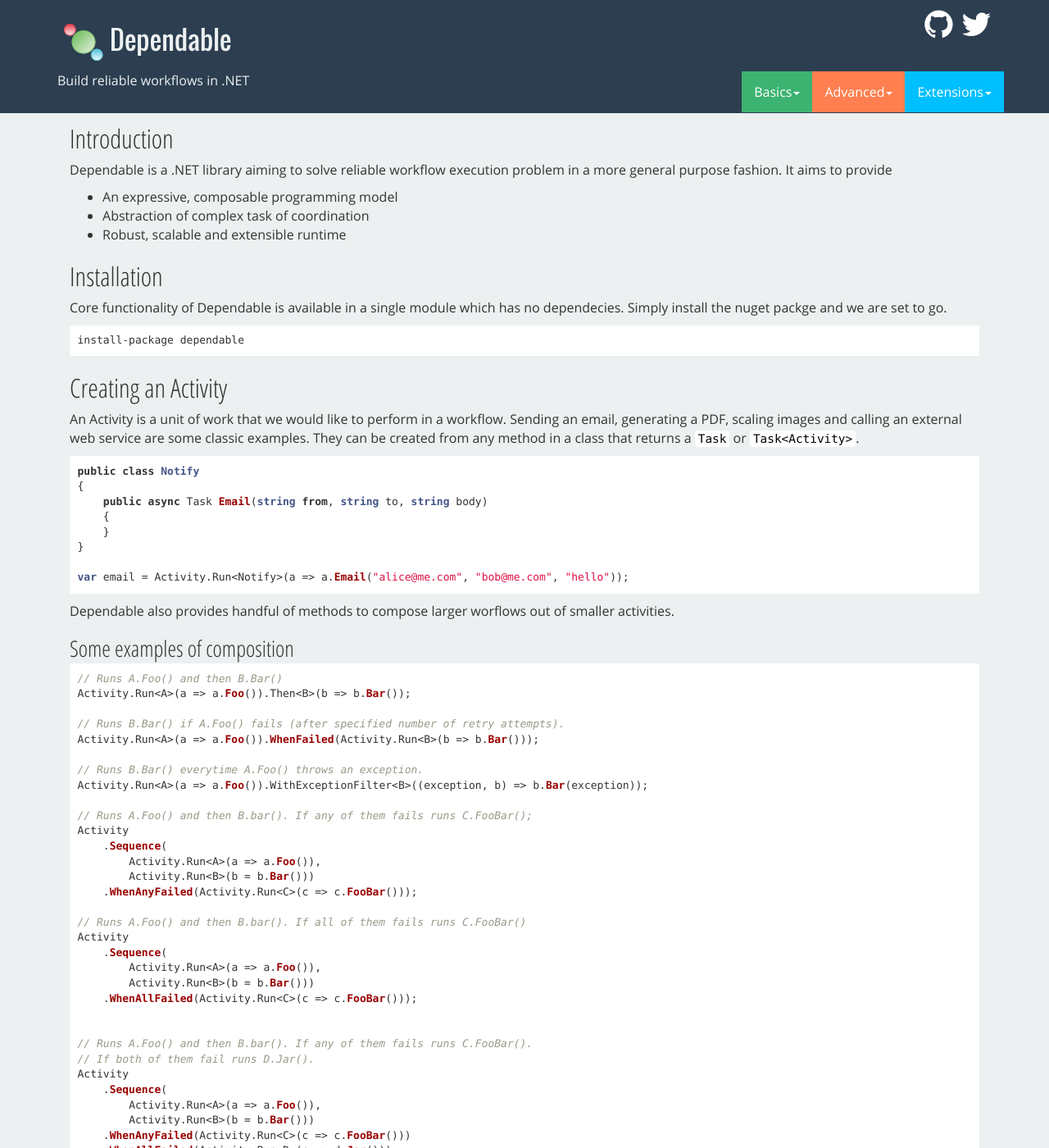
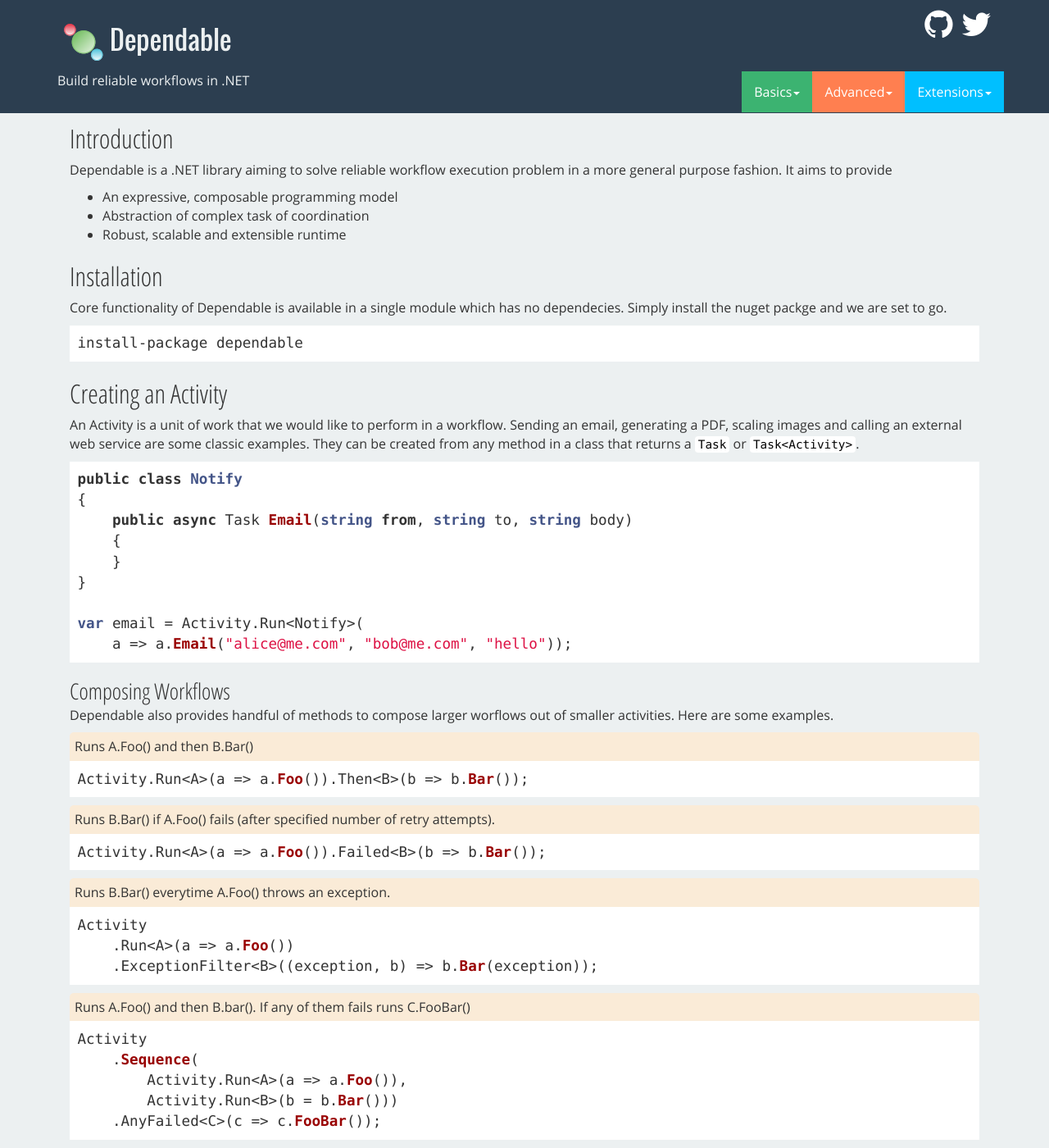
Before and after one commit to GeeksDiary/Molecules, a Jekyll site: the page built from index.html, in a window 1280 px wide and 1400 px high. Shown: the whole window at 82% size. Built offline with Jekyll 4.4.1, drawn with Linux system fonts in a browser that asks for light colours; Markdown is read by kramdown in place of the engine named in the settings; comment, search, counter and statistics services are not loaded; some of the changed text lies outside the part shown.

Commit message:
Updated documentation.

````diff
--- a/_includes/basics.md
+++ b/_includes/basics.md
@@ -21,68 +21,94 @@
     }
 }
 
-var email = Activity.Run<Notify>(a => a.Email("alice@me.com", "bob@me.com", "hello"));
+var email = Activity.Run<Notify>(
+    a => a.Email("alice@me.com", "bob@me.com", "hello"));
 ```
+### Composing Workflows
+Dependable also provides handful of methods to compose larger worflows out of smaller activities. Here are some examples.
 
-Dependable also provides handful of methods to compose larger worflows out of smaller activities.
-
-### Some examples of composition
+<div class="example-caption">
+    Runs A.Foo() and then B.Bar()
+</div>
 ```csharp
-// Runs A.Foo() and then B.Bar()
 Activity.Run<A>(a => a.Foo()).Then<B>(b => b.Bar());
-
-// Runs B.Bar() if A.Foo() fails (after specified number of retry attempts).
-Activity.Run<A>(a => a.Foo()).WhenFailed(Activity.Run<B>(b => b.Bar()));
-
-// Runs B.Bar() everytime A.Foo() throws an exception.
-Activity.Run<A>(a => a.Foo()).WithExceptionFilter<B>((exception, b) => b.Bar(exception));
-
-// Runs A.Foo() and then B.bar(). If any of them fails runs C.FooBar();
+```
+<div class="example-caption">
+    Runs B.Bar() if A.Foo() fails (after specified number of retry attempts).
+</div>
+```csharp
+Activity.Run<A>(a => a.Foo()).Failed<B>(b => b.Bar());
+```
+<div class="example-caption">
+    Runs B.Bar() everytime A.Foo() throws an exception.
+</div>
+```csharp
+Activity
+    .Run<A>(a => a.Foo())
+    .ExceptionFilter<B>((exception, b) => b.Bar(exception));
+```
+<div class="example-caption">
+    Runs A.Foo() and then B.bar(). If any of them fails runs C.FooBar()
+</div>
+```csharp
 Activity
     .Sequence(
         Activity.Run<A>(a => a.Foo()),
         Activity.Run<B>(b = b.Bar()))
-    .WhenAnyFailed(Activity.Run<C>(c => c.FooBar()));
-
-// Runs A.Foo() and then B.bar(). If all of them fails runs C.FooBar()
+    .AnyFailed<C>(c => c.FooBar());
+```
+<div class="example-caption">
+    Runs A.Foo() and then B.bar(). If all of them fails runs C.FooBar()
+</div>
+```csharp
 Activity
     .Sequence(
         Activity.Run<A>(a => a.Foo()),
         Activity.Run<B>(b = b.Bar()))
-    .WhenAllFailed(Activity.Run<C>(c => c.FooBar()));
-
-
-// Runs A.Foo() and then B.bar(). If any of them fails runs C.FooBar().
-// If both of them fail runs D.Jar().
+    .AllFailed<C>(c => c.FooBar());
+```
+<div class="example-caption">
+    Runs A.Foo() and then B.bar(). If any of them fails runs C.FooBar().
+    If both of them fail runs D.Jar().
+</div>
+```csharp
 Activity
     .Sequence(
         Activity.Run<A>(a => a.Foo()),
         Activity.Run<B>(b = b.Bar()))
-    .WhenAnyFailed(Activity.Run<C>(c => c.FooBar()))
-    .WhenAllFailed(Activity.Run<D>(c => d.Jar()));
-
-// Runs A.Foo() and then B.bar(). If any of them fails runs C.FooBar();
-// Otherwise runs D.Jar().
+    .AnyFailed<C>(c => c.FooBar())
+    .AllFailed<D>(d => d.Jar());
+```
+<div class="example-caption">
+    Runs A.Foo() and then B.bar(). If any of them fails runs C.FooBar();
+    Otherwise runs D.Jar().
+</div>
+```csharp
 Activity
     .Sequence(
         Activity.Run<A>(a => a.Foo()),
         Activity.Run<B>(b = b.Bar()))
-    .WhenAnyFailed(Activity.Run<C>(c => c.FooBar()))
+    .AnyFailed<C>(c => c.FooBar())
     .Then<D>(d => d.Jar());
-
-// Runs A.Foo() and then B.Bar(). When an exception is thrown from either of them
-// or any child activity they create, invoke C.Jar with exception details.
+```
+<div class="example-caption">
+    Runs A.Foo() and then B.Bar(). When an exception is thrown from either of them
+    or any child activity they create, invoke C.Jar with exception details.
+</div>
+```csharp
 Activity
     .Sequence(
         Activity.Run<A>(a => a.Foo()),
         Activity.Run<B>(b = b.Bar()))
     .WithExceptionFilter<C>((exception, c) => c.Jar(exception));
-
-// Alternatively use Activity.Parallel instead of Activity.Sequence
-// run specified activites in parallel.
-
-// Runs A.Foo and B.Bar() in parallel. When both of them are complete
-// runs D.Jar().
+```
+<div class="example-caption">
+    Alternatively use Activity.Parallel instead of Activity.Sequence
+    run specified activites in parallel.
+    Runs A.Foo and B.Bar() in parallel. When both of them are complete
+    runs D.Jar().
+</div>
+```csharp
 Activity
     .Parallel(
         Activity.Run<A>(a => a.Foo()),
--- a/assets/styles/site.css
+++ b/assets/styles/site.css
@@ -46,6 +46,7 @@
 pre{
     background-color: #f8f8f8;
     border: none;
+    font-size: 1.1em;
 }
 
 .footer{
@@ -81,3 +82,16 @@
     height: 1px;
     display: block;
 }
+
+.example-caption{
+    width: 100%;
+    background: antiquewhite;
+    padding: 6px;
+    margin-top:10px;
+    -webkit-border-top-left-radius: 5px;
+    -webkit-border-top-right-radius: 5px;
+    -moz-border-radius-topleft: 5px;
+    -moz-border-radius-topright: 5px;
+    border-top-left-radius: 5px;
+    border-top-right-radius: 5px;
+}
````
Also changed, not shown: other parts of _includes/basics.md (+8 -3 lines).
